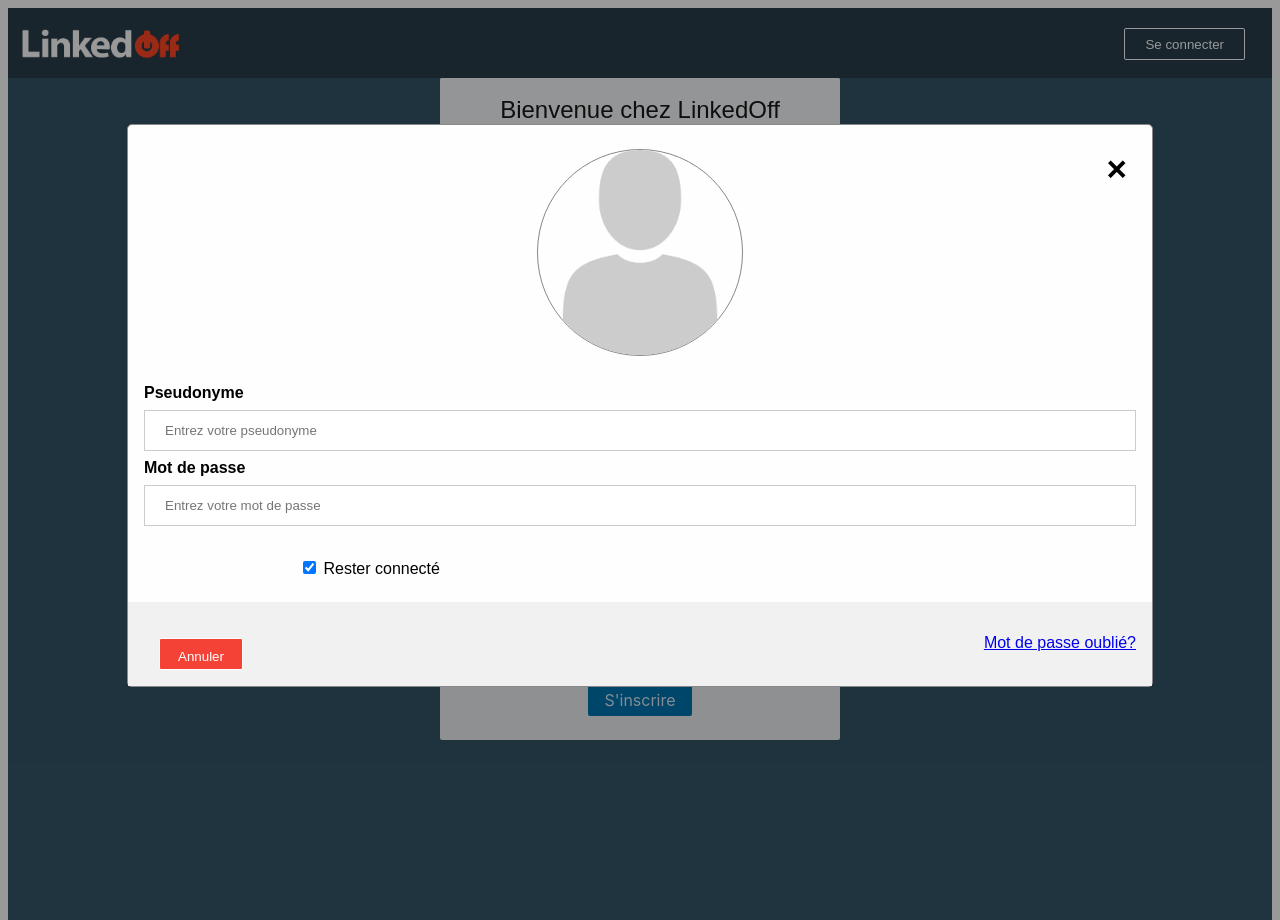
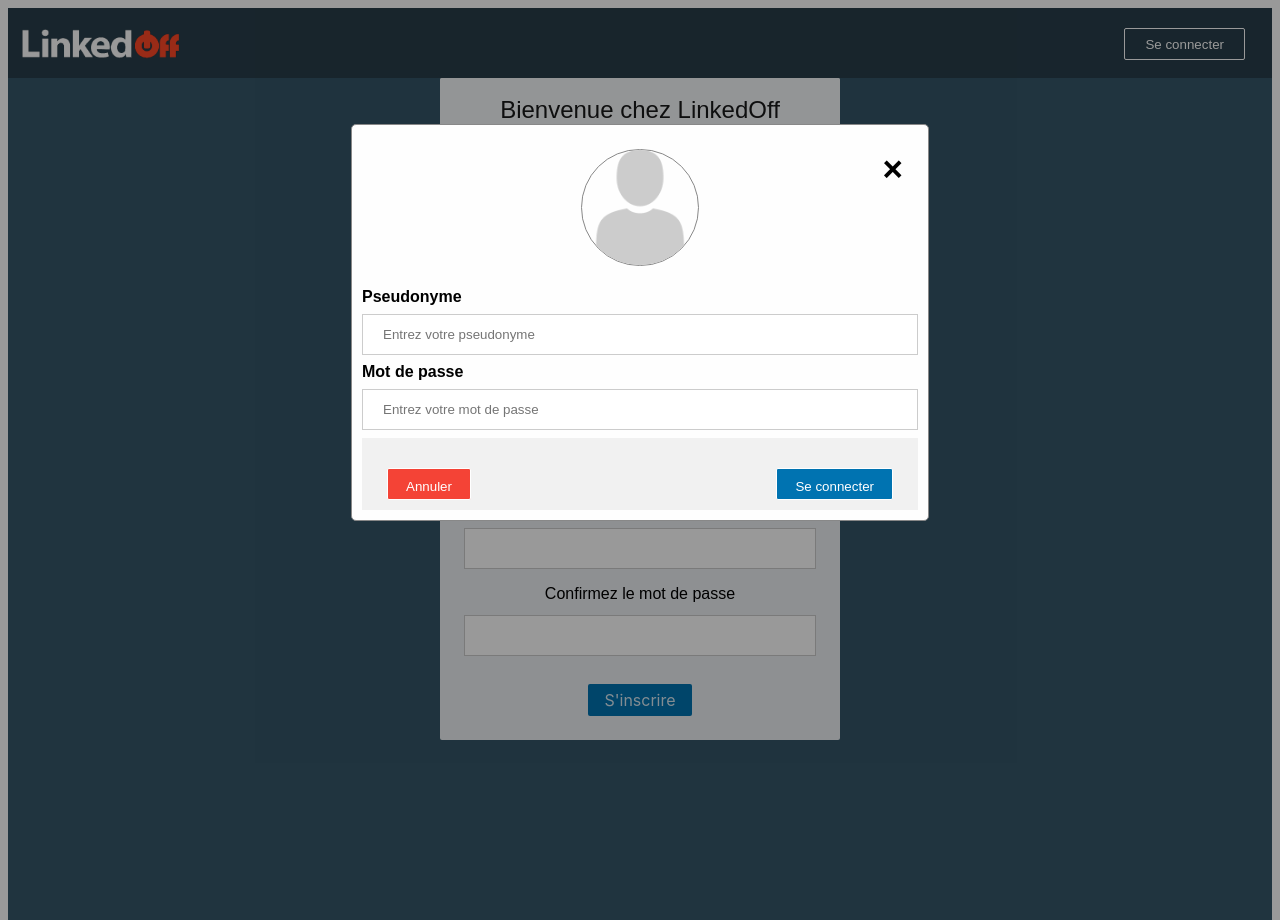
Before and after one commit to RiccardiLd/ProjetPiscine, a PHP site: page /login-page.php in a window 1280 px wide, after a click on "Se connecter". Run offline with PHP 8.4, Linux system fonts and the light colour scheme.

Commit message:
Changements dans la page de login

```diff
--- a/frontend/login-page.php
+++ b/frontend/login-page.php
@@ -34,15 +34,10 @@
                         <label for="psw"><b>Mot de passe</b></label>
                         <input type="password" placeholder="Entrez votre mot de passe" name="psw" required>
 
-                        <button type="submit">Se connecter</button>
-                        <label>
-                            <input type="checkbox" checked="checked" name="remember"> Rester connecté
-                        </label>
-                    </div>
-
-                    <div class="container" style="background-color:#f1f1f1">
-                        <button type="button" onclick="document.getElementById('id01').style.display='none'" class="cancelbtn">Annuler</button>
-                        <span class="psw"><a href="#">Mot de passe oublié?</a></span>
+                        <div class="container" style="background-color:#f1f1f1">
+                            <button type="button" onclick="document.getElementById('id01').style.display='none'" class="cancelbtn">Annuler</button>
+                            <button type="submit" class="loginbtn">Se connecter</button>
+                        </div>
                     </div>
                 </form>
             </div>
--- a/frontend/login.css
+++ b/frontend/login.css
@@ -50,12 +50,8 @@ img.avatar {
 }
 
 .container {
-    padding: 16px;
-}
-
-span.psw {
-    float: right;
-    padding-top: 16px;
+    margin: auto;
+    padding: 10px;
 }
 
 /* The Modal (background) */
@@ -79,7 +75,7 @@ span.psw {
     margin: 5% auto 15% auto; /* 5% from the top, 15% from the bottom and centered */
     border-radius: 5px;
     border: 1px solid #888;
-    width: 80%; /* Could be more or less, depending on screen size */
+    width: 45%; /* Could be more or less, depending on screen size */
 }
 
 /* The Close Button (x) */
@@ -186,8 +182,6 @@ span.psw {
     padding: 16px 32px 8px 32px;
 }
 
-
-
 .registration {
     background-color: #0073b1;
     border: 0;
@@ -242,3 +236,10 @@ label:first-of-type {
     margin: 20px 0 20px;
     color: rgba(255,255,255,0.85);
 }
+
+.loginbtn {
+    float: right;
+    width: auto;
+    padding: 10px 18px;
+    background-color: #0073b1;
+}
```
